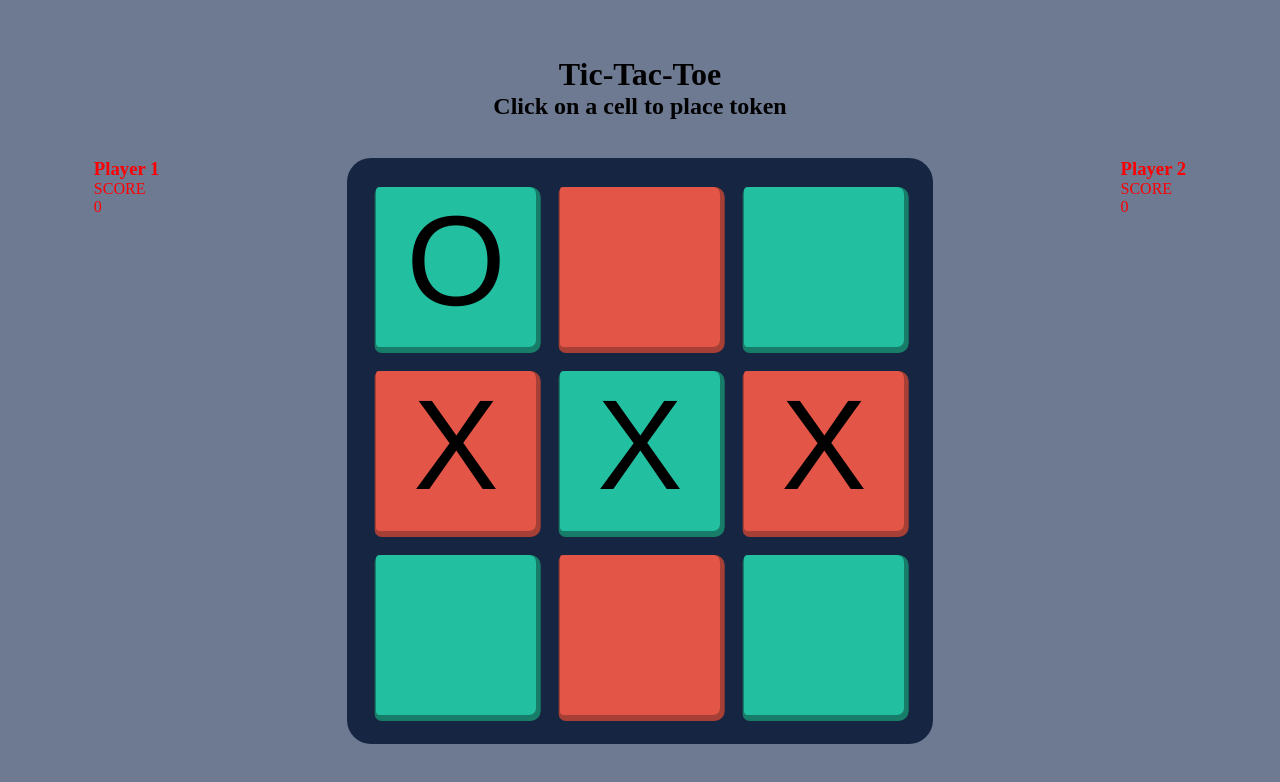
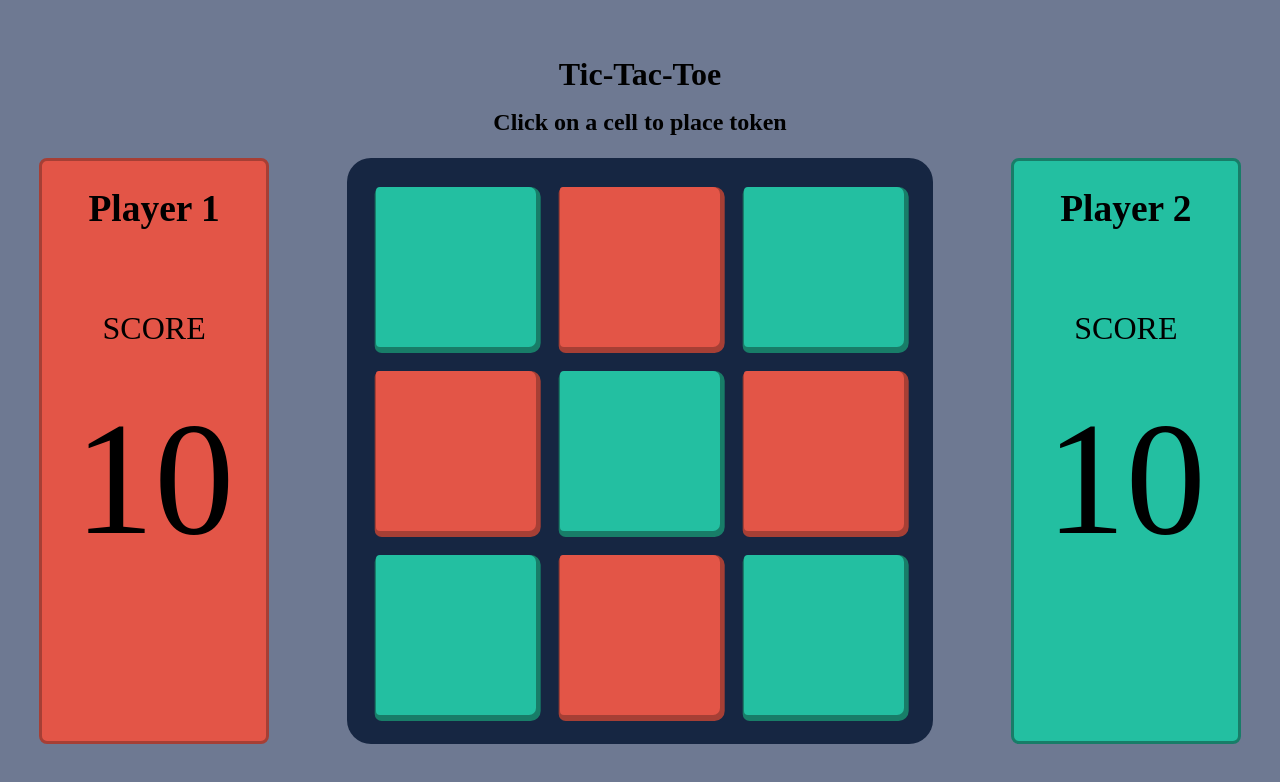
Before and after one commit to tep-vila/tic-tac-toe, a plain HTML site: page index.html in a window 1280 px wide. Drawn offline with Linux system fonts and the light colour scheme.

Commit message:
fixed currentToken not updating. next to do is the win logic

```diff
--- a/index.html
+++ b/index.html
@@ -18,16 +18,16 @@
         <h3 class="name">Player 1</h3>
         <div class="score-container">
           SCORE
-          <p class="actual-score">0</p>
+          <p class="actual-score">10</p>
         </div>
       </div>
       <div class="game-board">
-        <div id="0">O</div>
+        <div id="0"></div>
         <div id="1"></div>
         <div id="2"></div>
-        <div id="3">X</div>
-        <div id="4">X</div>
-        <div id="5">X</div>
+        <div id="3"></div>
+        <div id="4"></div>
+        <div id="5"></div>
         <div id="6"></div>
         <div id="7"></div>
         <div id="8"></div>
@@ -36,7 +36,7 @@
         <h3 class="name">Player 2</h3>
         <div class="score-container">
           SCORE
-          <p class="actual-score">0</p>
+          <p class="actual-score">10</p>
         </div>
       </div>
     </div>
--- a/styles.css
+++ b/styles.css
@@ -34,13 +34,47 @@ body {
   width: 100vw;
 }
 
+.message {
+  margin-top: 2vh;
+}
+
 /* MAIN CONTENT */
 .main-content {
   display: flex;
   justify-content: space-around;
-  color: red;
 }
 /* FOR PLAYER-INFO-SECTION */
+
+.player {
+  display: flex;
+  flex-direction: column;
+  text-align: center;
+  gap: 10vh;
+  width: 18vw;
+  padding: 2vw;
+  font-size: 2rem;
+  border-radius: 0.5rem;
+}
+
+.score-container {
+  display: flex;
+  flex-direction: column;
+  gap: 5vh;
+}
+
+.score-container p {
+  font-size: 10rem;
+}
+
+.player.one {
+  background-color: var(--token-color);
+  border: 3px solid var(--token-color-shadow);
+}
+
+.player.two {
+  background-color: var(--alt-token-color);
+  border: 3px solid var(--alt-token-color-shadow);
+}
 
 /* FOR GAMEBOARD */
 
@@ -59,6 +93,7 @@ body {
   user-select: none; /* Standard syntax */
 }
 
+/* PARA SA CELLS ODD N EVEN */
 .game-board div:nth-child(odd) {
   width: 100%;
   height: 100%;
@@ -87,18 +122,20 @@ body {
   border-radius: 3px 7px 7px 4px;
 }
 
+/* ANIMATION NG CELLS  */
+
 .game-board div:hover {
   transform: translate3d(1.7px, 3px, 0);
   box-shadow: none;
 }
 
 .game-board div:nth-child(odd):active {
-  transform: translate3d(1.7px, 3px, 0);
+  transform: translate3d(2.5px, 3.8px, 0);
   box-shadow: inset 2px 3.5px 0 3px var(--alt-token-color-shadow);
 }
 
 .game-board div:nth-child(even):active {
-  transform: translate3d(1.7px, 3px, 0);
+  transform: translate3d(2.5px, 3.8px, 0);
   box-shadow: inset 2px 3.5px 0 3px var(--token-color-shadow);
 }
 /* CHANGE CELL COLOR IF WINNER. ADD THIS CLASS TO THE CELL */
--- a/tictactoe.js
+++ b/tictactoe.js
@@ -85,6 +85,10 @@ function tictactoe() {
     return currentTokenPositionInGameBoard;
   };
 
+  const whatIsTheCurrentToken = () => {
+    return currentPlayerToken;
+  };
+
   const whatRoundIsIt = () => {
     return { currentRound };
   };
@@ -169,7 +173,11 @@ function tictactoe() {
   };
 
   const togglePlayer = function () {
-    [currentPlayerToken, otherPlayer] = [otherPlayer, currentPlayerToken];
+    console.log(`before toggle: ${currentPlayerToken}`);
+    let placeHolder = currentPlayerToken;
+
+    currentPlayerToken = otherPlayer;
+    otherPlayer = placeHolder;
     console.log(`it is ${currentPlayerToken}'s turn`);
   };
 
@@ -189,22 +197,23 @@ function tictactoe() {
     whatRoundIsIt,
     BOARDSIZE,
     findCurrentTokenPositionInGameBoard,
+    whatIsTheCurrentToken,
   };
 }
 
-function createPlayer(name1, name2) {
+const playerData = (function () {
   const player1 = {
-    name: name1,
-    token: "X",
+    token: "x",
+    score: 0,
   };
 
   const player2 = {
-    name: name2,
     token: "o",
+    score: 0,
   };
 
-  return { name1, name2 };
-}
+  return { player1, player2 };
+})();
 
 const playGame = (function () {
   const gameLogic = tictactoe();
@@ -239,3 +248,24 @@ const playGame = (function () {
 
   return { gameLogic, gameBoard, placeToken, winningCombos };
 })();
+
+const controlDom = (function () {
+  const message = document.querySelector(".message");
+  const player1Score = document.querySelector(".player.one .actual-score");
+  const player2score = document.querySelector(".player.two .actual-score");
+
+  const updateScoreDisplay = () => {
+    console.log(playGame.gameLogic.whatIsTheCurrentToken());
+    switch (playGame.gameLogic.whatIsTheCurrentToken()) {
+      case "x":
+        player1Score.textContent = playerData.player1.score;
+        break;
+
+      case "o":
+        player2score.textContent = playerData.player2.score;
+        break;
+    }
+  };
+
+  return { updateScoreDisplay };
+})();
```
